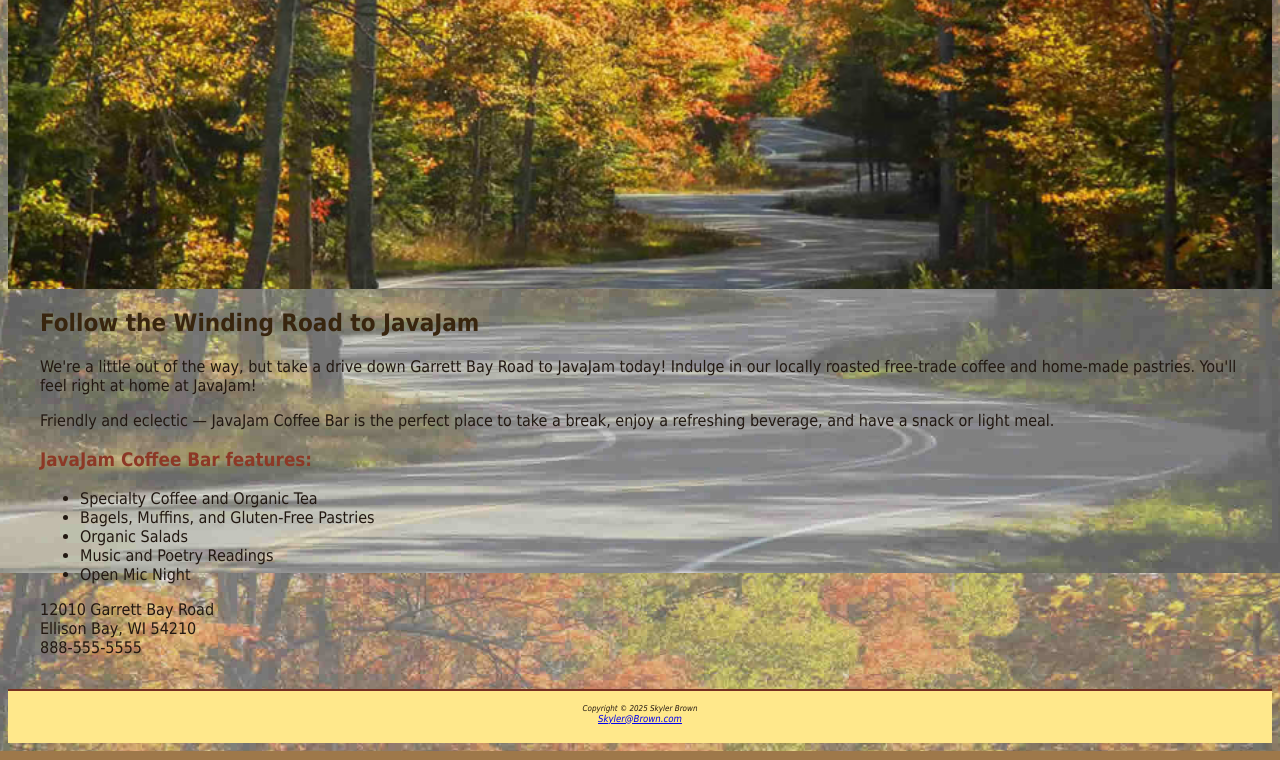
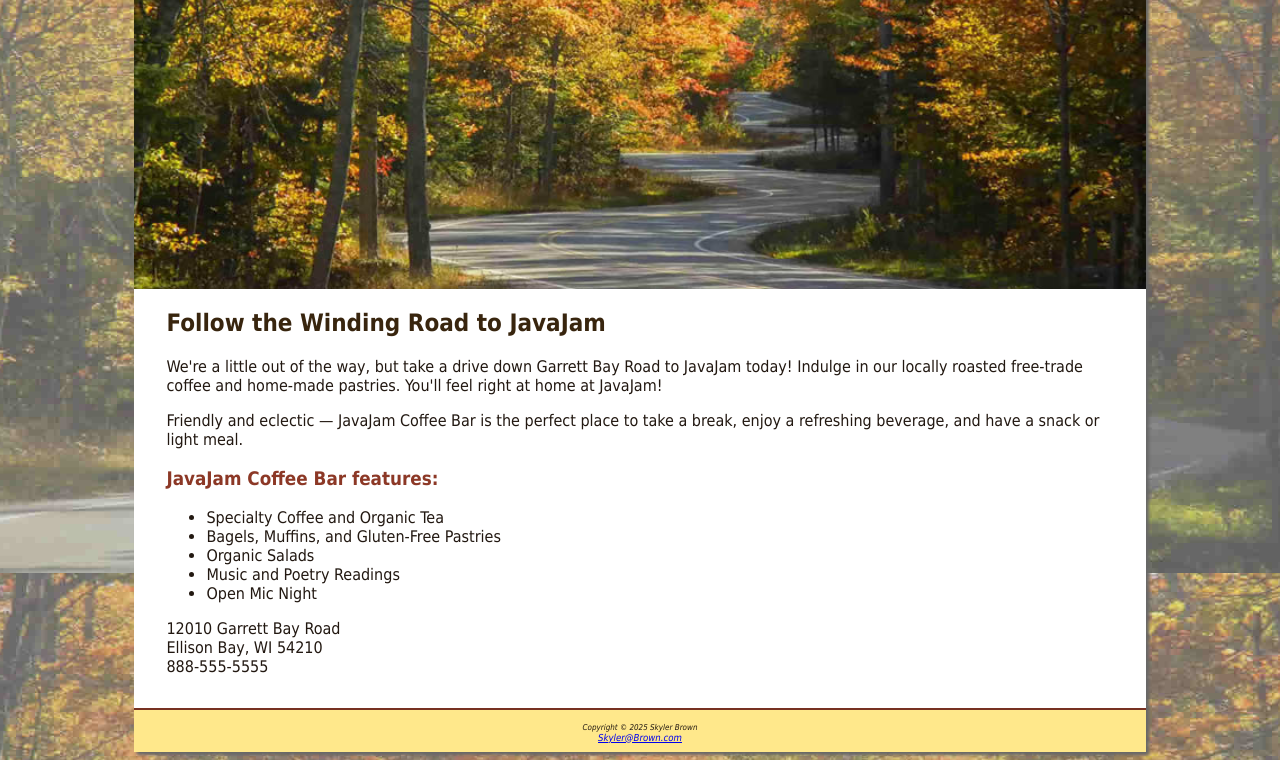
Before and after one commit to SaltyBrown/SaltyBrown.github.io, a plain HTML site: page javajam/index.html in a window 1280 px wide. Shown: the part 227-987 px from the top of the page. Drawn offline with Linux system fonts and the light colour scheme; files whose address does not match are found by name.

Commit message:
Another Update to 5 Pt 2
Almost done

```diff
--- a/javajam/index.html
+++ b/javajam/index.html
@@ -12,7 +12,7 @@
     <link rel="shortcut icon" href="favicon.ico">
 </head>
 <body>
-    <div id="wrapper"></div>
+<div id="wrapper">
     <header>
         <h1>JavaJam Coffee Bar</h1>
     </header>
@@ -44,5 +44,6 @@
         <br><small><i>Copyright &copy; 2025 Skyler Brown</small><br>
         <a href="mailto:Skyler@Brown.com">Skyler@Brown.com</a></i>
     </footer>
+</div>
 </body>
 </html>
--- a/javajam/javajam.css
+++ b/javajam/javajam.css
@@ -9,7 +9,7 @@ body {
 }
 
 #wrapper {
-    background-color: #9e784a;
+    background-color: #ffffff;
     margin-left: auto;
     margin-right: auto;
     width: 80%;
@@ -86,6 +86,6 @@ footer {
     font-size: .60em;
     font-style: italic;
     text-align: center;
-    padding-bottom: 2em;
+    padding-bottom: 1em;
 	border-top: 2px solid #773122;
 }
```
